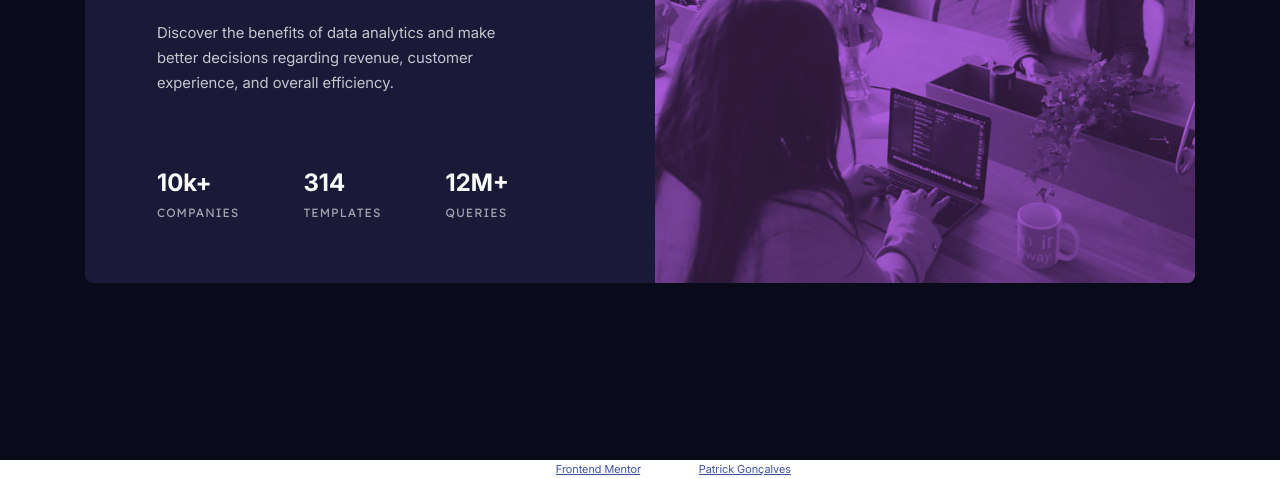
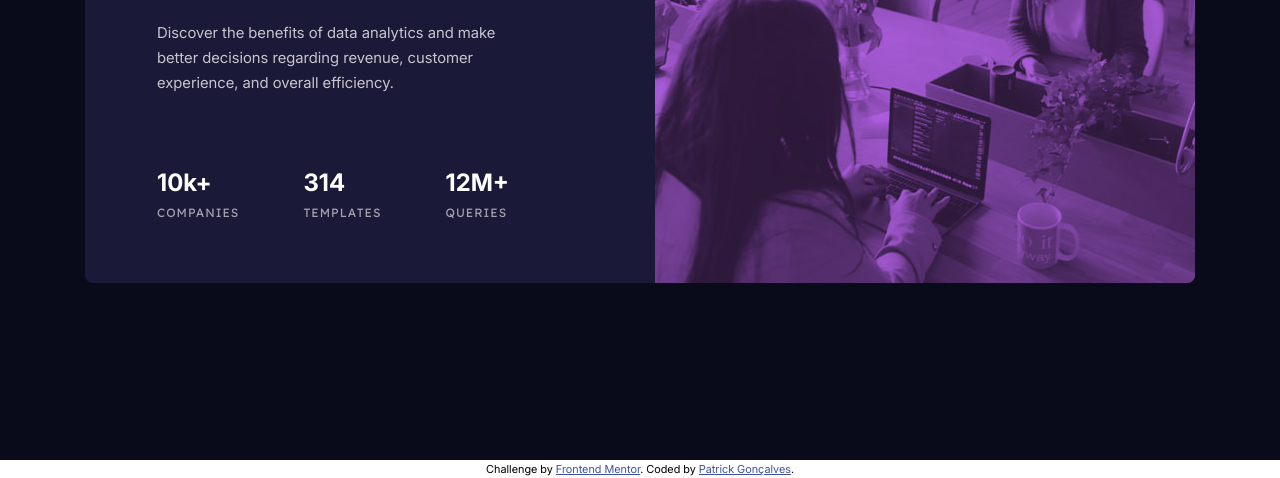
Before and after one commit to patrickppg/stats-preview-card-component, a plain HTML site: page index.html in a window 1280 px wide. Shown: the part 340-818 px from the top of the page. Drawn offline with Linux system fonts and the light colour scheme.

Commit message:
minor styling adjustments

```diff
--- a/index.html
+++ b/index.html
@@ -7,7 +7,7 @@
   <link rel="stylesheet" href="index.css">
   <title>Frontend Mentor | Stats preview card component</title>
   <style>
-    .attribution { font-size: 11px; text-align: center; }
+    .attribution { color: black; font-size: 11px; text-align: center; }
     .attribution a { color: hsl(228, 45%, 44%); }
   </style>
 </head>
```
